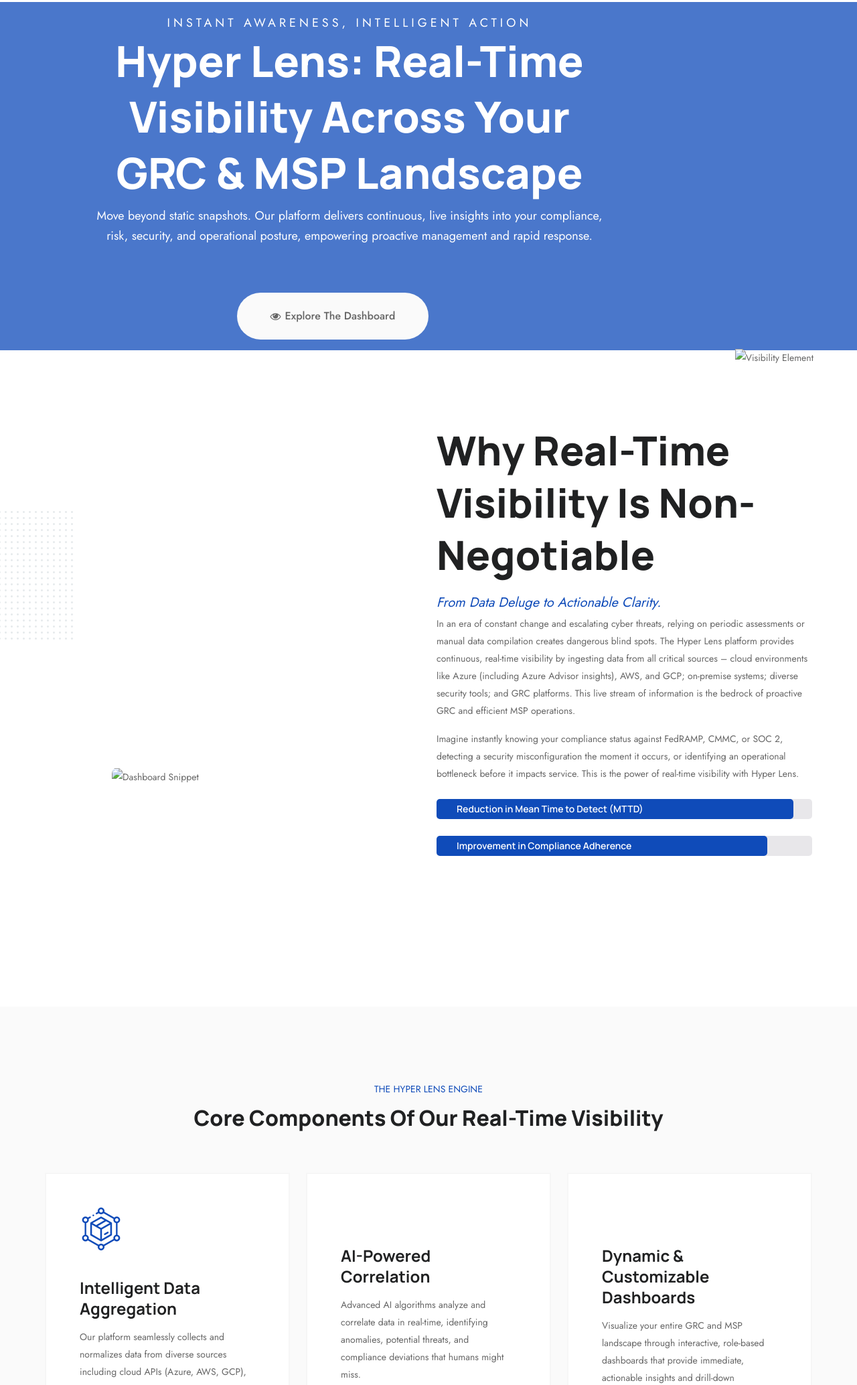
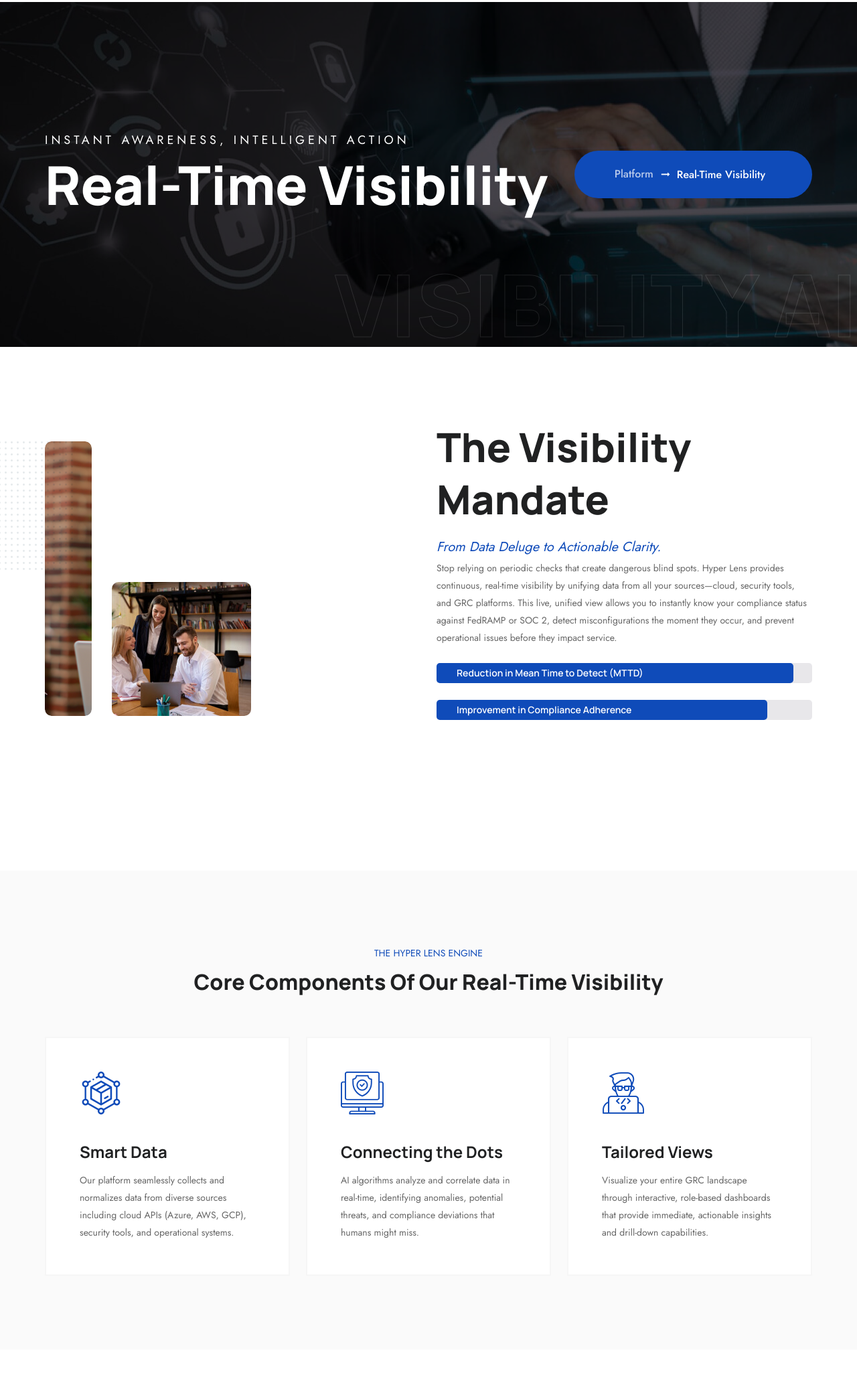
Before and after one commit to Mujtaba619/hyperlens, a plain HTML site: page platform-visibility.html in a window 1280 px wide. Shown: the part 131-2199 px from the top of the page at 67% size. Drawn offline with Linux system fonts and the light colour scheme; files whose address does not match are found by name.

Commit message:
Updated Platform Visibility

```diff
--- a/platform-visibility.html
+++ b/platform-visibility.html
@@ -12,8 +12,8 @@
     <meta name="description" content="Achieve unparalleled Real-Time Visibility into your GRC and MSP landscape with the Hyper Lens platform. Monitor compliance (FedRAMP, CMMC, SOC 2), track risks, and oversee IT operations with live data dashboards, AI-driven insights from Azure Advisor and other sources, for proactive decision-making.">
 
     <!-- FAVICONS ICON -->
-    <link rel="icon" href="images/favicon.ico" type="image/x-icon">
-    <link rel="shortcut icon" type="image/x-icon" href="images/favicon.png">
+    <link rel="icon" href="images/logo/2x/hyperlens_icon@2x.png" type="image/x-icon">
+    <link rel="shortcut icon" type="image/x-icon" href="images/logo/2x/hyperlens_icon@2x.png">
 
     <!-- PAGE TITLE HERE -->
     <title>Hyper Lens | Real-Time GRC & MSP Visibility Platform</title>
@@ -223,28 +223,30 @@
 
         <!-- CONTENT START -->
         <div class="page-content">
-            <!-- INNER PAGE BANNER  -->
-            <div class="sx-bnr-2-wrap-outer home-2-slider" style="height: 65vh; min-height: 480px;">
-                <div class="swiper-wrapper">
-                    <div class="sx-bnr-2-wrap swiper-slide overlay-overlay" style="background-image: url(images/platform/visibility_hero_main.jpg); height: 65vh; min-height: 480px;"> <!-- Placeholder -->
-                        <div class="sx-bg-overlay opacity-50 sx-bg-primary"></div>
-                        <div class="container">
-                            <div class="sx-bnr-2-content text-center">
-                                <span class="sx-bnr-2-small-title">Instant Awareness, Intelligent Action</span>
-                                <h2 class="sx-bnr-2-large-title">Hyper Lens: Real-Time Visibility Across Your GRC & MSP Landscape</h2>
-                                <div class="sx-bnr-2-info mw-800 center-block">Move beyond static snapshots. Our platform delivers continuous, live insights into your compliance, risk, security, and operational posture, empowering proactive management and rapid response.</div>
-                                <div class="sx-bnr-readmore m-t20">
-                                    <a href="platform-dashboard.html"  class="site-button sx-btn-white icon">
-                                        <i class="fa fa-eye"></i>
-                                        Explore the Dashboard
-                                    </a>
-                                </div>
-                                 <div class="sx-bnr-images" style="bottom: -40px; right: 10px;">
-                                   <img src="images/platform/visibility_hero_element.png" alt="Visibility Element" style="max-width: 300px;"> <!-- Placeholder -->
-                                </div>
+            <!-- INNER PAGE BANNER -->
+            <div class="full-landing-image sx-bnr-inr overlay-wraper  bg-top-center"    style="background-image:url(images/banner/bnr-6.jpg);"> <!-- Placeholder -->
+            	<div class="overlay-main bg-black opacity-50"></div>
+
+                <div class="container">
+                    <div class="sx-bnr-inr-entry">
+                    	<div class="banner-title-outer">
+                        	<div class="banner-title-name">
+                                <span class="sx-bnr-sm-title">Instant Awareness, Intelligent Action</span>
+                        		<h2 class="sx-title">Real-Time Visibility</h2>
                             </div>
+                            <!-- BREADCRUMB ROW -->
+                            <div>
+                                <ul class="sx-breadcrumb breadcrumb-style-2">
+                                    <li><a href="index.html">Platform</a></li>
+                                    <li>Real-Time Visibility</li>
+                                </ul>
+                            </div>
+                            <!-- BREADCRUMB ROW END -->
                         </div>
                     </div>
+                </div>
+                <div class="sx-bnr-outline-text">
+                    <h1>Visibility AI</h1>
                 </div>
             </div>
             <!-- INNER PAGE BANNER END -->
@@ -260,20 +262,20 @@
                                         <div class="sx-dot-bx"><img src="images/about/dotted-pic.png" alt="image"></div>
                                         <div class="sx-ab-img-outer">
                                             <div class="sx-ab-img-section-1-wrap">
-                                                <div class="sx-ab-img-section-1" style="background-image:url(images/platform/visibility_data_stream.jpg)"></div> <!-- Placeholder -->
+                                                <div class="sx-ab-img-section-1" style="background-image:url(images/about/left-pic.png)"></div> <!-- Placeholder -->
                                             </div>
                                             <div class="sx-ab-img-section-2">
-                                                <img src="images/platform/visibility_dashboard_snippet.jpg" alt="Dashboard Snippet"> <!-- Placeholder -->
+                                                <img src="images/gallery/thumb/pic3.jpg" alt="Dashboard Snippet"> <!-- Placeholder -->
                                             </div>
                                         </div>
                                     </div>
                                 </div>
                                 <div class="col-lg-6 col-md-12 wow fadeInDown" data-wow-duration="1000ms">
                                     <div class="sx-about-bx1-content">
-                                        <h2 class="sx-title">Why Real-Time Visibility is Non-Negotiable</h2>
+                                        <h2 class="sx-title">The Visibility Mandate</h2>
                                         <span class="sx-title-2">From Data Deluge to Actionable Clarity.</span>
-                                        <p>In an era of constant change and escalating cyber threats, relying on periodic assessments or manual data compilation creates dangerous blind spots. The Hyper Lens platform provides continuous, real-time visibility by ingesting data from all critical sources – cloud environments like Azure (including Azure Advisor insights), AWS, and GCP; on-premise systems; diverse security tools; and GRC platforms. This live stream of information is the bedrock of proactive GRC and efficient MSP operations.</p>
-                                        <p>Imagine instantly knowing your compliance status against FedRAMP, CMMC, or SOC 2, detecting a security misconfiguration the moment it occurs, or identifying an operational bottleneck before it impacts service. This is the power of real-time visibility with Hyper Lens.</p>
+                                        <p>Stop relying on periodic checks that create dangerous blind spots. Hyper Lens provides continuous, real-time visibility by unifying data from all your sources—cloud, security tools, and GRC platforms.
+This live, unified view allows you to instantly know your compliance status against FedRAMP or SOC 2, detect misconfigurations the moment they occur, and prevent operational issues before they impact service.</p>
                                          <div class="progress m-t20">
                                             <div class="progress-bar sx-bg-primary" role="progressbar" style="width: 95%;" aria-valuenow="95" aria-valuemin="0" aria-valuemax="100"><span>Reduction in Mean Time to Detect (MTTD)</span></div>
                                         </div>
@@ -307,7 +309,7 @@
                                         <div class="sx-icon-box-wraper">
                                             <div class="sx-icon-bx-icon "><span class="sx-text-primary"><i class="flaticon-supply-chain"></i></span></div>
                                             <div class="icon-content">
-                                                <h4 class="sx-tilte">Intelligent Data Aggregation</h4>
+                                                <h4 class="sx-tilte">Smart Data</h4>
                                                 <p>Our platform seamlessly collects and normalizes data from diverse sources including cloud APIs (Azure, AWS, GCP), security tools, and operational systems.</p>
                                             </div>
                                         </div>
@@ -317,10 +319,10 @@
                                 <div class="col-lg-4 col-md-6 wow fadeInDown" data-wow-duration="1000ms">
                                     <div class="sx-icon-bx-1 sx-bg-white">
                                         <div class="sx-icon-box-wraper">
-                                            <div class="sx-icon-bx-icon "><span class="sx-text-primary"><i class="flaticon-ai"></i></span></div> <!-- Placeholder -->
+                                            <div class="sx-icon-bx-icon "><span class="sx-text-primary"><i class="flaticon-security"></i></span></div> <!-- Placeholder -->
                                             <div class="icon-content">
-                                                <h4 class="sx-tilte">AI-Powered Correlation</h4>
-                                                <p>Advanced AI algorithms analyze and correlate data in real-time, identifying anomalies, potential threats, and compliance deviations that humans might miss.</p>
+                                                <h4 class="sx-tilte">Connecting the Dots</h4>
+                                                <p>AI algorithms analyze and correlate data in real-time, identifying anomalies, potential threats, and compliance deviations that humans might miss.</p>
                                             </div>
                                         </div>
                                     </div>
@@ -329,10 +331,10 @@
                                 <div class="col-lg-4 col-md-6 wow fadeInDown" data-wow-duration="1000ms">
                                     <div class="sx-icon-bx-1 sx-bg-white">
                                         <div class="sx-icon-box-wraper">
-                                            <div class="sx-icon-bx-icon "><span class="sx-text-primary"><i class="flaticon-dashboard"></i></span></div> <!-- Placeholder -->
+                                            <div class="sx-icon-bx-icon "><span class="sx-text-primary"><i class="flaticon-coding"></i></span></div> <!-- Placeholder -->
                                             <div class="icon-content">
-                                                <h4 class="sx-tilte">Dynamic & Customizable Dashboards</h4>
-                                                <p>Visualize your entire GRC and MSP landscape through interactive, role-based dashboards that provide immediate, actionable insights and drill-down capabilities.</p>
+                                                <h4 class="sx-tilte">Tailored Views</h4>
+                                                <p>Visualize your entire GRC landscape through interactive, role-based dashboards that provide immediate, actionable insights and drill-down capabilities.</p>
                                             </div>
                                         </div>
                                     </div>
@@ -385,7 +387,7 @@
                                                 <p class="sx-portfolio-type m-b0">Maintain an always-on view of your compliance posture against FedRAMP, CMMC, SOC 2, HIPAA, and more. Address deviations proactively.</p>
                                             </div>
                                             <div class="col-lg-3 col-md-3 text-right">
-                                                <a href="grc-regulatory-compliance.html" class="site-button icon sx-btn-primary"><i class="fa fa-long-arrow-right"></i>Explore Compliance</a>
+                                                <a href="grc-regulatory-compliance.html" class="site-button icon sx-btn-primary"><i class="fa fa-long-arrow-right"></i>Learn More</a>
                                             </div>
                                         </div>
                                     </div>
@@ -402,7 +404,7 @@
                                                 <p class="sx-portfolio-type m-b0">Gain real-time insights into MSP service delivery, system health (including Azure resources via Azure Advisor), and IT infrastructure performance for proactive optimization.</p>
                                             </div>
                                             <div class="col-lg-3 col-md-3 text-right">
-                                                 <a href="services-managed-grc.html" class="site-button icon sx-btn-primary"><i class="fa fa-long-arrow-right"></i>MSP Services</a>
+                                                 <a href="services-managed-grc.html" class="site-button icon sx-btn-primary"><i class="fa fa-long-arrow-right"></i>Learn More</a>
                                             </div>
                                         </div>
                                     </div>
@@ -430,17 +432,17 @@
                                                         <i class="flaticon-play"></i>
                                                     </a>
                                                 </div>
-                                                <div class="sx-ab-img-section-1" style="background-image:url(images/platform/visibility_cta_video_bg.jpg)"></div> <!-- Placeholder -->
+                                                <div class="sx-ab-img-section-1" style="background-image:url(images/about/left-pic.png)"></div> <!-- Placeholder -->
                                             </div>
                                             <div class="sx-ab-img-section-2">
-                                                <img src="images/platform/visibility_cta_image.jpg" alt="Hyper Lens Platform Action"> <!-- Placeholder -->
+                                                <img src="images/gallery/thumb/pic6.jpg" alt="Hyper Lens Platform Action"> <!-- Placeholder -->
                                             </div>
                                         </div>
                                     </div>
                                 </div>
                                 <div class="col-lg-6 col-md-12">
                                     <div class="sx-about-bx1-content">
-                                        <h2 class="sx-title">Illuminate Your Path to Proactive Management</h2>
+                                        <h2 class="sx-title">Proactive Clarity</h2>
                                         <span class="sx-title-2">Experience the Power of Hyper Lens Real-Time Visibility.</span>
                                         <p>Stop navigating your GRC and MSP landscape with outdated maps. The Hyper Lens platform equips you with the live, intelligent visibility needed to anticipate challenges, seize opportunities, and operate with unparalleled confidence. See how our unified view can transform your approach to compliance, risk, and IT operations.</p>
                                         <div class="m-t30">
@@ -469,7 +471,7 @@
                     <div class="row">
                         <div class="col-lg-6 col-md-12">
                             <h2 class="sx-f-title">
-                                Discover the Hyper Lens Difference. Partner With Us.
+                               Discover Hyper Lens. Partner Up.
                             </h2>
                         </div>
                         <div class="col-lg-6 col-md-12">
@@ -498,7 +500,7 @@
                                    <h2><img src="images/logo/SVG/hyperlens_square.svg" alt="#"></h2>
                                 </a>
                                 </div>
-                                <p>Hyper Lens: The future of GRC & MSP. AI-driven insights, unified visibility, expert guidance for FedRAMP, CMMC, SOC 2, and IT resilience for all.</p>
+                                <p>AI-driven GRC & MSP insights, unified visibility, and expert guidance for FedRAMP, CMMC, SOC 2, and IT resilience.</p>
                                 <div class="widget_about-call-section">
                                     <div class="sx-f-call-icon"><i class="flaticon-telephone"></i></div>
                                     <div class="sx-f-call-section">
```
